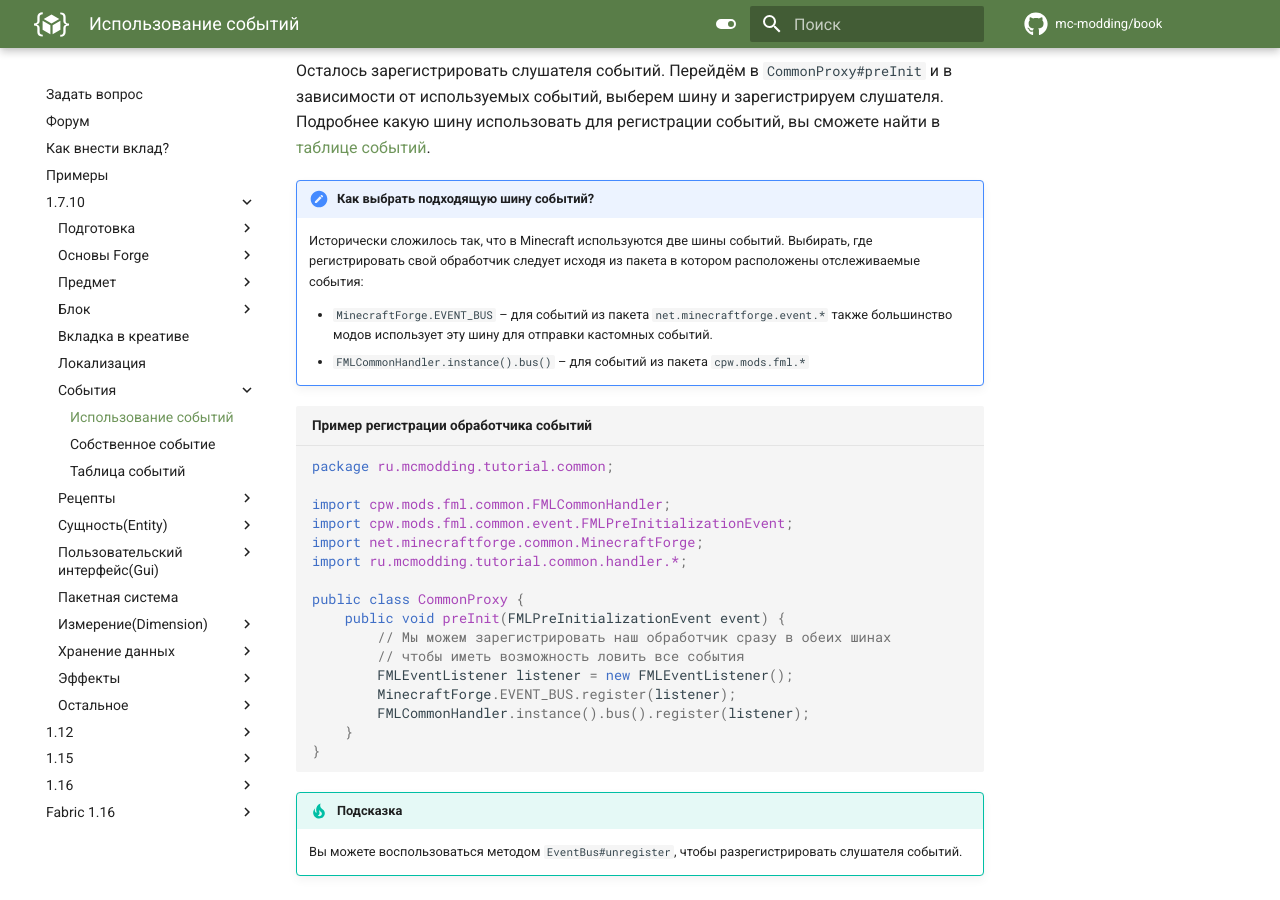
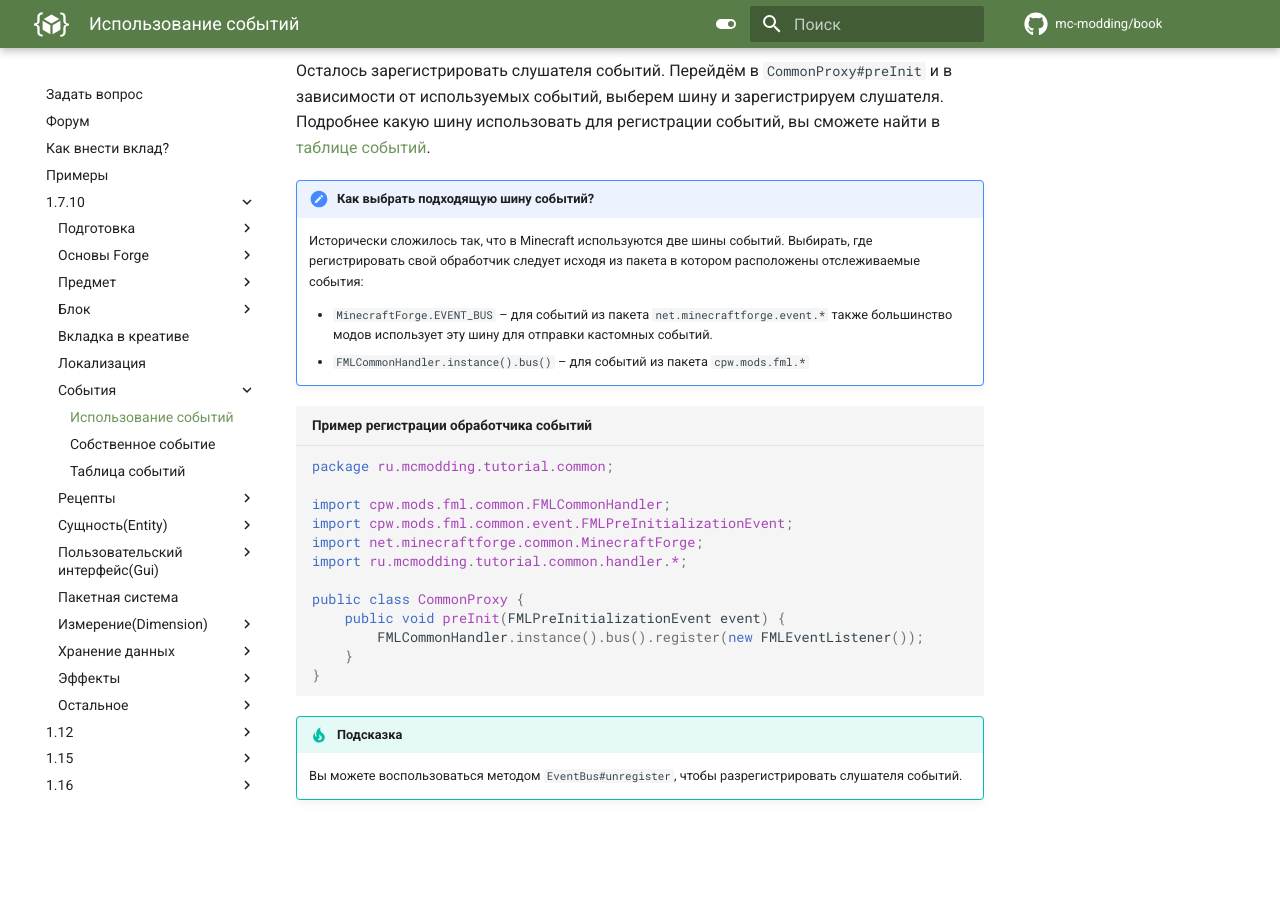
Before and after one commit to mc-modding/book, an MkDocs documentation site: the page built from docs/1.7.10/event/basics.md, in a window 1280 px wide and 900 px high, scrolled down 1075 px. Built offline with MkDocs 1.6.1 and Material for MkDocs 9.7.7, drawn with Linux system fonts in a browser that asks for light colours; comment, search, counter and statistics services are not loaded; after the commit the page ends 1899 px from its top, so only the background shows below that.

Commit message:
Откат примера регистрации обработчика событий в статье "Использование событий"

````diff
--- a/docs/1.7.10/event/basics.md
+++ b/docs/1.7.10/event/basics.md
@@ -60,11 +60,7 @@
 
 public class CommonProxy {
     public void preInit(FMLPreInitializationEvent event) {
-        // Мы можем зарегистрировать наш обработчик сразу в обеих шинах
-        // чтобы иметь возможность ловить все события
-        FMLEventListener listener = new FMLEventListener();
-        MinecraftForge.EVENT_BUS.register(listener);
-        FMLCommonHandler.instance().bus().register(listener);
+        FMLCommonHandler.instance().bus().register(new FMLEventListener());
     }
 }
 ```
````
